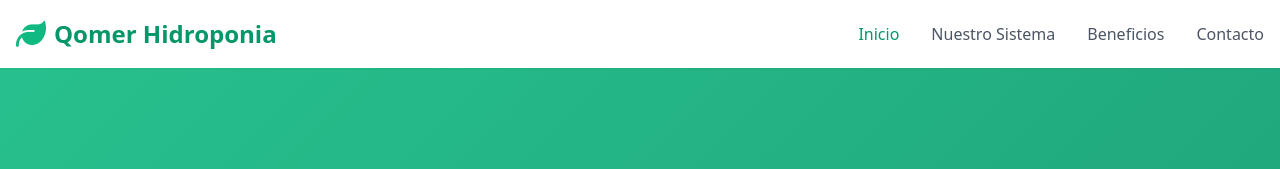
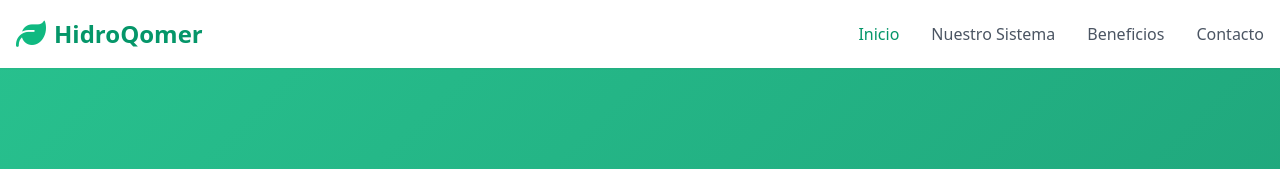
Before and after one commit to miguelquevedo-dot/forraje, a plain HTML site: page index.html in a window 1280 px wide. Shown: the top 169 px of the page. Drawn offline with nearby package versions, Linux system fonts and the light colour scheme.

Commit message:
Update index.html

```diff
--- a/index.html
+++ b/index.html
@@ -4,7 +4,7 @@
 <head>
     <meta charset="UTF-8">
     <meta name="viewport" content="width=device-width, initial-scale=1.0">
-    <title>Qomer Hidroponia | Hidroponía Automatizada para tu Hogar</title>
+    <title>HidroQomer | Hidroponía Automatizada para tu Hogar</title>
     <script src="https://cdn.tailwindcss.com"></script>
     <link rel="stylesheet" href="https://cdnjs.cloudflare.com/ajax/libs/font-awesome/6.4.0/css/all.min.css">
     <style>
@@ -31,7 +31,7 @@
         <div class="container mx-auto px-4 py-4 flex justify-between items-center">
             <div class="flex items-center">
                 <i class="fas fa-leaf text-3xl text-emerald-500 mr-2"></i>
-                <span class="text-2xl font-bold text-emerald-600">Qomer Hidroponia</span>
+                <span class="text-2xl font-bold text-emerald-600">HidroQomer</span>
             </div>
             <nav class="hidden md:flex space-x-8">
                 <a href="#inicio" class="font-medium text-emerald-600 hover:text-emerald-800">Inicio</a>
@@ -286,7 +286,7 @@
                             <i class="fas fa-star"></i>
                         </div>
                     </div>
-                    <p class="text-gray-600 mb-6">"Desde que instalé el sistema Qomer Hidroponia en mi balcón, tengo lechugas frescas todo el año. La app me avisa cuando necesito agregar nutrientes y el consumo de agua es mínimo."</p>
+                    <p class="text-gray-600 mb-6">"Desde que instalé el sistema HidroQomer en mi balcón, tengo lechugas frescas todo el año. La app me avisa cuando necesito agregar nutrientes y el consumo de agua es mínimo."</p>
                     <div class="flex items-center">
                         <img src="https://randomuser.me/api/portraits/women/43.jpg"
                              alt="Cliente satisfecho"
@@ -307,7 +307,7 @@
                             <i class="fas fa-star"></i>
                         </div>
                     </div>
-                    <p class="text-gray-600 mb-6">"Como chef profesional, la calidad de las hierbas que cultivo con Qomer Hidroponia es superior a cualquier producto que pueda comprar. El sistema automatizado me ahorra mucho tiempo."</p>
+                    <p class="text-gray-600 mb-6">"Como chef profesional, la calidad de las hierbas que cultivo con HidroQomer es superior a cualquier producto que pueda comprar. El sistema automatizado me ahorra mucho tiempo."</p>
                     <div class="flex items-center">
                         <img src="https://randomuser.me/api/portraits/men/32.jpg"
                              alt="Cliente satisfecho"
@@ -487,7 +487,7 @@
                 <div>
                     <div class="flex items-center mb-4">
                         <i class="fas fa-leaf text-3xl text-emerald-500 mr-2"></i>
-                        <span class="text-2xl font-bold">Qomer Hidroponia</span>
+                        <span class="text-2xl font-bold">HidroQomer</span>
                     </div>
                     <p class="text-gray-400">Sistemas de hidroponía automatizados para hogares. Cultiva tus propias verduras de manera eficiente y sostenible.</p>
                 </div>
@@ -527,7 +527,7 @@
                 </div>
             </div>
             <div class="pt-8 border-t border-gray-800 text-center text-gray-400">
-                <p>&copy; 2023 Qomer Hidroponia. Todos los derechos reservados.</p>
+                <p>&copy; 2025 HidroQomer. Todos los derechos reservados.</p>
             </div>
         </div>
     </footer>
```
